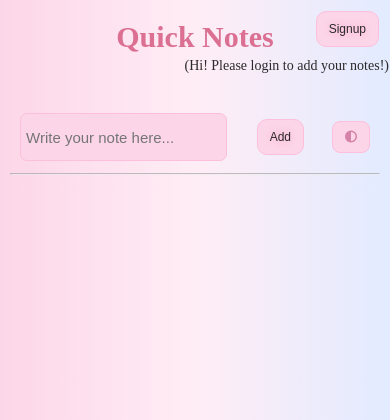
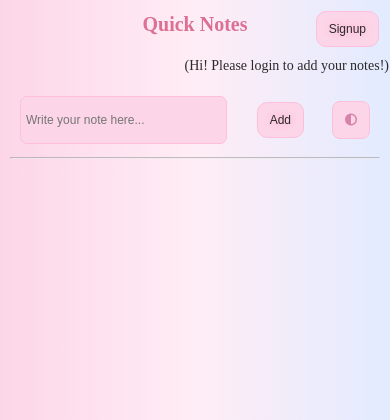
Before and after one commit to Stardust0000/QuickNotes, a Django app: page / in a window 390 px wide. Shown: the top 420 px of the page. Run offline with Django 5.2, Linux system fonts and the light colour scheme; some libraries are stand-ins or nearby versions.

Commit message:
Add font size for h1 h2 and p with a new welcome note in sign-up page

```diff
--- a/notes/static/style.css
+++ b/notes/static/style.css
@@ -28,7 +28,14 @@ body.dark-theme {
     margin: 10px;
 }
 
-h1, h2 {
+h1{
+    text-align: center;
+    font-weight: bold;
+    font-size: 30px;
+    color: palevioletred;
+}
+h2 {
+    font-size: 22px;
     text-align: center;
     font-weight: bold;
     font-size: 30px;
@@ -265,7 +272,15 @@ span {
 
 /* Small screen view */
 @media (max-width: 768px) {
-
+    h1{
+        font-size: 20px;
+    }
+    h2{
+        font-size: 15px;
+    }
+    p {
+        font-size: 12px;
+    }
     .top-bar {
         display: flex;
         flex-direction: row;
@@ -285,7 +300,7 @@ span {
     .txtarea {
         width: 100%;
         height: 36px;
-        font-size: 15px;
+        font-size: 12px;
     }
 
     .modebtn, .btn {
@@ -304,73 +319,13 @@ span {
     }
 
     span {
-        font-size: 14px;
+        font-size: 12px;
         padding: 8px;
         width: 100%;
     }
 
     .icon {
         width: 38px;
-        height: 32px;
+        height: 38px;
     }
 }
-
-
-/* Small screen view */
-/* @media (max-width: 425px) {
-
-    h1 {
-        font-size: 22px;
-    }
-
-    .top-bar {
-        flex-direction: row;
-        gap: 10px;
-        text-align: center;
-    }
-
-    .note-form {
-        width: 95vw;
-        display: flex;
-        gap: 8px;
-        justify-content: center;
-    }
-
-    .txtarea {
-        width: 100%;
-        height: 35px;
-        font-size: 14px;
-    }
-
-    .modebtn {
-        width: 50px;
-        height: 35px;
-    }
-
-    /* Notes List */
-    /* .notes-list {
-        grid-template-columns: 1fr auto auto auto;
-        width: auto;
-        column-gap: 6px;
-        padding: 6px;
-    }
-
-    span {
-        width: 100%;
-        font-size: 14px;
-        padding: 8px;
-    }
-
-    .icon {
-        width: 38px;
-        height: 32px;
-        font-size: 16px;
-        margin: 5px;
-    }
-
-    .signup-container,
-    .logout-btn {
-        top: 5px;
-        right: 5px;
-    }
-} */
--- a/notes/templates/signup.html
+++ b/notes/templates/signup.html
@@ -9,7 +9,7 @@
 </head>
 <body class="light-theme dark-theme">
     <h2>Welcome to Quick Notes!</h2>
-    <h2>Signup</h2>
+    <h2>Let's get you sorted - sign up below!</h2>
 
     <div class="modebtn-container">
         <button onclick="mode()" class="modebtn align">
```
